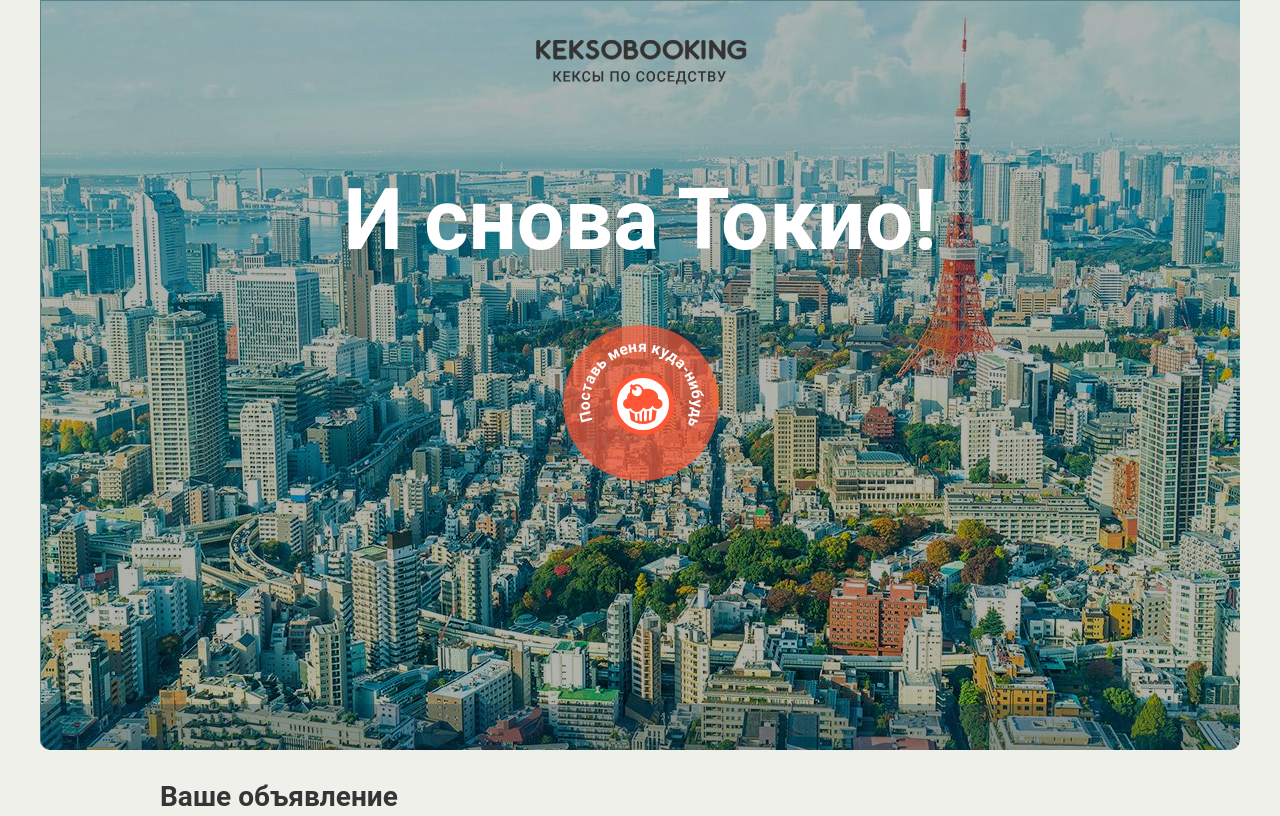
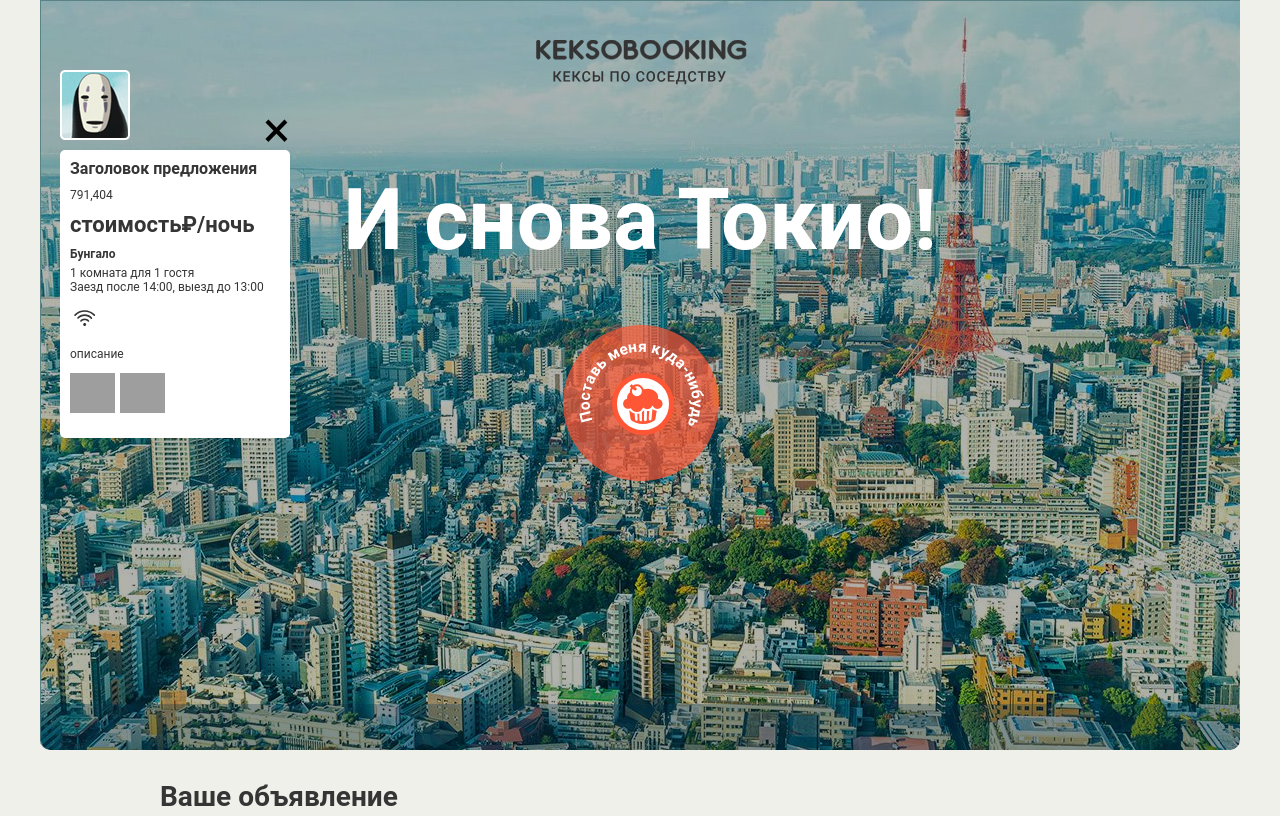
Before and after one commit to vasilieva-sasha/keksobooking-19, a website: page index.html in a window 1280 px wide. Shown: the top 816 px of the page. Drawn offline with Linux system fonts and the light colour scheme; grey boxes are pictures that could not be loaded; files whose address does not match are found by name.

Commit message:
добавляет карточку объявления

```diff
--- a/index.html
+++ b/index.html
@@ -251,6 +251,7 @@
   <script src="js/map.js"></script>
   <script src="js/data.js"></script>
   <script src="js/pin.js"></script>
+  <script src="js/offer.js"></script>
   <script src="js/form.js"></script>
 </body>
 </html>
--- a/js/data.js
+++ b/js/data.js
@@ -36,7 +36,7 @@
       } else if (roomsAmount === 3) {
         guestsAmount = 3;
       } else if (roomsAmount === 100) {
-        guestsAmount = 'Не для гостей';
+        guestsAmount = ' не для гостей';
       }
       return guestsAmount;
     };
--- /dev/null
+++ b/js/offer.js
@@ -0,0 +1,74 @@
+'use strict';
+
+(function () {
+  var cardTemplate = document.querySelector('#card').content.querySelector('.popup');
+  var mapFilters = document.querySelector('.map__filters-container');
+
+  var offerType = {
+    palace: 'Дворец',
+    flat: 'Квартира',
+    house: 'Дом',
+    bungalo: 'Бунгало'
+  };
+
+  var getCorrectWordRooms = function (adItem) {
+    if (adItem.offer.rooms === 1) {
+      return adItem.offer.rooms + ' комната';
+    } else if (adItem.offer.rooms === 2 || adItem.offer.rooms === 3) {
+      return adItem.offer.rooms + ' комнаты';
+    } else {
+      return adItem.offer.rooms + ' комнат';
+    }
+  };
+
+  var getCorrectWordGuests = function (adItem) {
+    if (adItem.offer.guests === 1) {
+      return ' для ' + adItem.offer.guests + ' гостя';
+    } else if (adItem.offer.guests === 2 || adItem.offer.guests === 3) {
+      return ' для ' + adItem.offer.guests + ' гостей';
+    } else {
+      return adItem.offer.guests;
+    }
+  };
+
+  var renderCard = function (adItem) {
+    var card = cardTemplate.cloneNode(true);
+    var cardPhotos = card.querySelector('.popup__photos');
+    var photo = card.querySelector('.popup__photo');
+    var cardFeaturesCollection = card.querySelectorAll('.popup__feature');
+    var cardFeatures = card.querySelector('.popup__features');
+
+    card.querySelector('.popup__title').textContent = adItem.offer.title;
+    card.querySelector('.popup__text--address').textContent = adItem.offer.address;
+    card.querySelector('.popup__text--price').textContent = adItem.offer.price + '₽/ночь';
+    card.querySelector('.popup__type').textContent = offerType[adItem.offer.type];
+    card.querySelector('.popup__text--capacity').textContent = getCorrectWordRooms(adItem) + getCorrectWordGuests(adItem);
+    card.querySelector('.popup__text--time').textContent = 'Заезд после ' + adItem.offer.checkin + ', выезд до ' + adItem.offer.checkout;
+
+    if (cardFeaturesCollection.length > adItem.offer.features.length) {
+      for (var j = cardFeaturesCollection.length - 1; j >= adItem.offer.features.length; j--) {
+        cardFeatures.removeChild(cardFeaturesCollection[j]);
+      }
+    }
+
+    card.querySelector('.popup__description').textContent = adItem.offer.description;
+    photo.src = adItem.offer.photos[0];
+
+    if (adItem.offer.photos.length === 0) {
+      cardPhotos.removeChild(photo);
+    } else if (adItem.offer.photos.length > 1) {
+      for (var i = 1; i < adItem.offer.photos.length; i++) {
+        var clonedPhoto = photo.cloneNode(true);
+        cardPhotos.appendChild(clonedPhoto);
+        clonedPhoto.src = adItem.offer.photos[i];
+      }
+    }
+
+    card.querySelector('.popup__avatar').src = adItem.autor.avatar;
+
+    return card;
+  };
+
+  window.map.block.insertBefore(renderCard(window.data.ads[0]), mapFilters);
+
+})();
```
